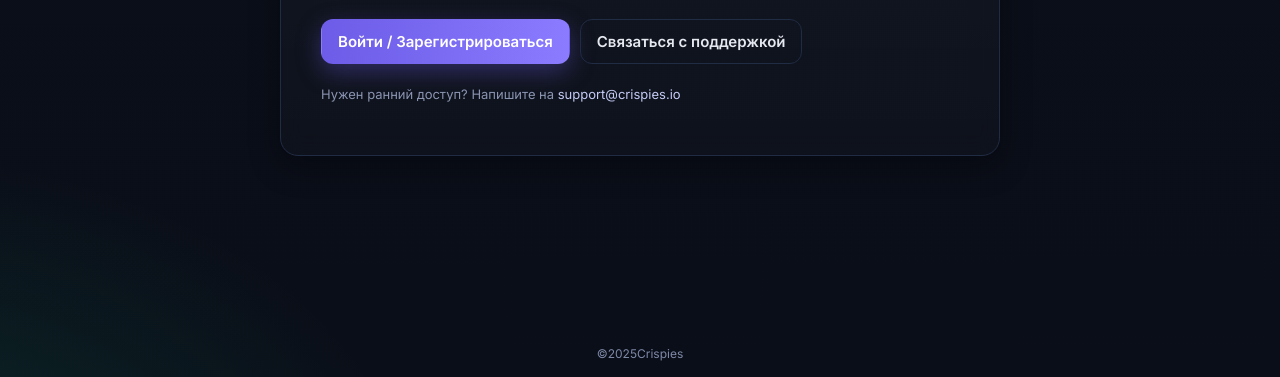
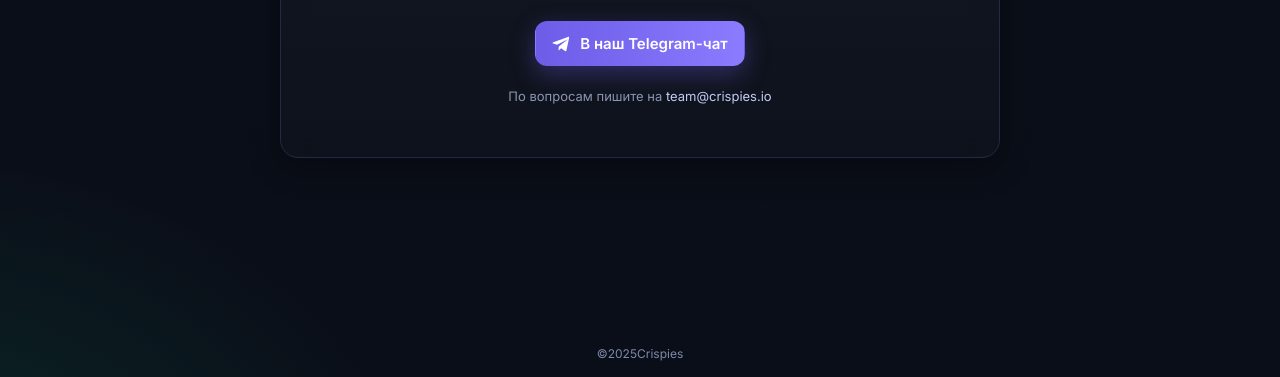
Before and after one commit to AleksejKosolapov/crispies.io-website, a plain HTML site: page index.html in a window 1280 px wide. Shown: the part 423-800 px from the top of the page. Drawn offline with Linux system fonts and the light colour scheme.

Commit message:
Update index.html

```diff
--- a/index.html
+++ b/index.html
@@ -38,9 +38,11 @@
       place-items:center;
       padding:24px;
       overflow:hidden;
+      text-rendering: optimizeLegibility;
+      -webkit-font-smoothing: antialiased;
+      -moz-osx-font-smoothing: grayscale;
     }
 
-    /* subtle animated glow blob */
     .glow{
       position:fixed; inset:-20% -20% auto auto; width:45vmax; height:45vmax;
       background:radial-gradient(closest-side, rgba(108,92,231,.22), transparent 70%);
@@ -64,6 +66,7 @@
       backdrop-filter: blur(12px);
       position:relative;
       z-index:1;
+      text-align: center;
     }
 
     .badge{
@@ -87,15 +90,13 @@
       -webkit-background-clip:text; background-clip:text; color:transparent;
     }
     p.lead{
-      margin: 10px 0 22px;
+      margin: 10px 0 26px;
       color: var(--muted);
       font-size: clamp(16px, 2.2vw, 18px);
       line-height:1.6;
     }
 
-    .cta{
-      display:flex; gap:10px; flex-wrap:wrap;
-    }
+    .cta{ display:flex; justify-content:center; }
     .btn{
       appearance:none; border:1px solid transparent;
       background:linear-gradient(90deg, var(--primary), #8A7BFF);
@@ -106,13 +107,6 @@
       text-decoration:none; display:inline-flex; align-items:center; gap:10px;
     }
     .btn:active{ transform:translateY(1px) }
-    .btn.secondary{
-      background:transparent;
-      border-color:var(--border);
-      color:var(--text);
-      box-shadow:none;
-    }
-    .btn.secondary:hover{ border-color:#2f3a58 }
 
     .meta{
       margin-top:22px; font-size:13px; color:#8B95B2;
@@ -125,9 +119,7 @@
       color:#7E89A8; font-size:12px;
     }
 
-    /* accommodate very small screens */
     @media (max-width:420px){
-      .cta{ flex-direction:column }
       .btn{ width:100%; justify-content:center }
     }
   </style>
@@ -144,17 +136,24 @@
     <h1 id="title">
       <span class="brand">Crispies</span> — скоро здесь
     </h1>
+
     <p class="lead">
       Мы готовим аккуратные цифровые инструменты. Немного терпения — и вы увидите, над чем мы работали.
     </p>
 
     <div class="cta" role="group" aria-label="Действия">
-      <a class="btn" href="/auth">Войти / Зарегистрироваться</a>
-      <a class="btn secondary" href="mailto:support@crispies.io">Связаться с поддержкой</a>
+      <!-- Единственная кнопка: Telegram-чат -->
+      <a class="btn" href="https://t.me/crispies_chat" target="_blank" rel="noopener">
+        <!-- Иконка Telegram (SVG) -->
+        <svg width="18" height="18" viewBox="0 0 24 24" aria-hidden="true" focusable="false">
+          <path fill="currentColor" d="M9.04 15.19l-.37 5.23c.53 0 .76-.23 1.04-.51l2.5-2.39 5.18 3.79c.95.52 1.63.25 1.9-.88l3.45-16.17h0c.31-1.45-.53-2.02-1.45-1.67L1.8 9.75c-1.41.55-1.39 1.35-.24 1.71l5.23 1.63L19.7 6.23c.6-.39 1.14-.17.69.22" />
+        </svg>
+        В наш Telegram-чат
+      </a>
     </div>
 
     <p class="meta">
-      Нужен ранний доступ? Напишите на <a href="mailto:support@crispies.io">support@crispies.io</a>
+      По вопросам пишите на <a href="mailto:team@crispies.io">team@crispies.io</a>
     </p>
   </main>
 
@@ -163,7 +162,6 @@
   </footer>
 
   <script>
-    // Текущий год в футере
     document.getElementById('year').textContent = new Date().getFullYear();
   </script>
 </body>
```
